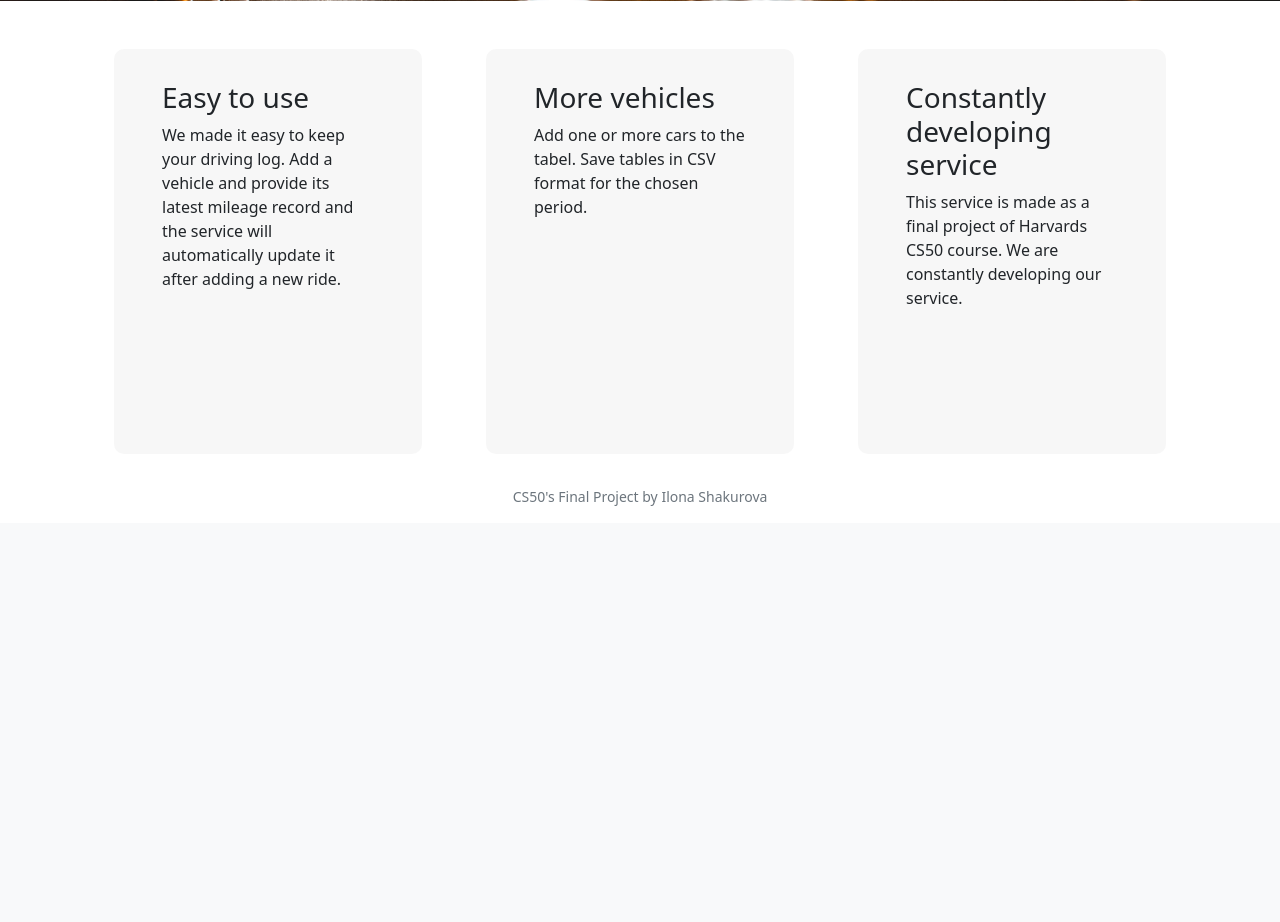
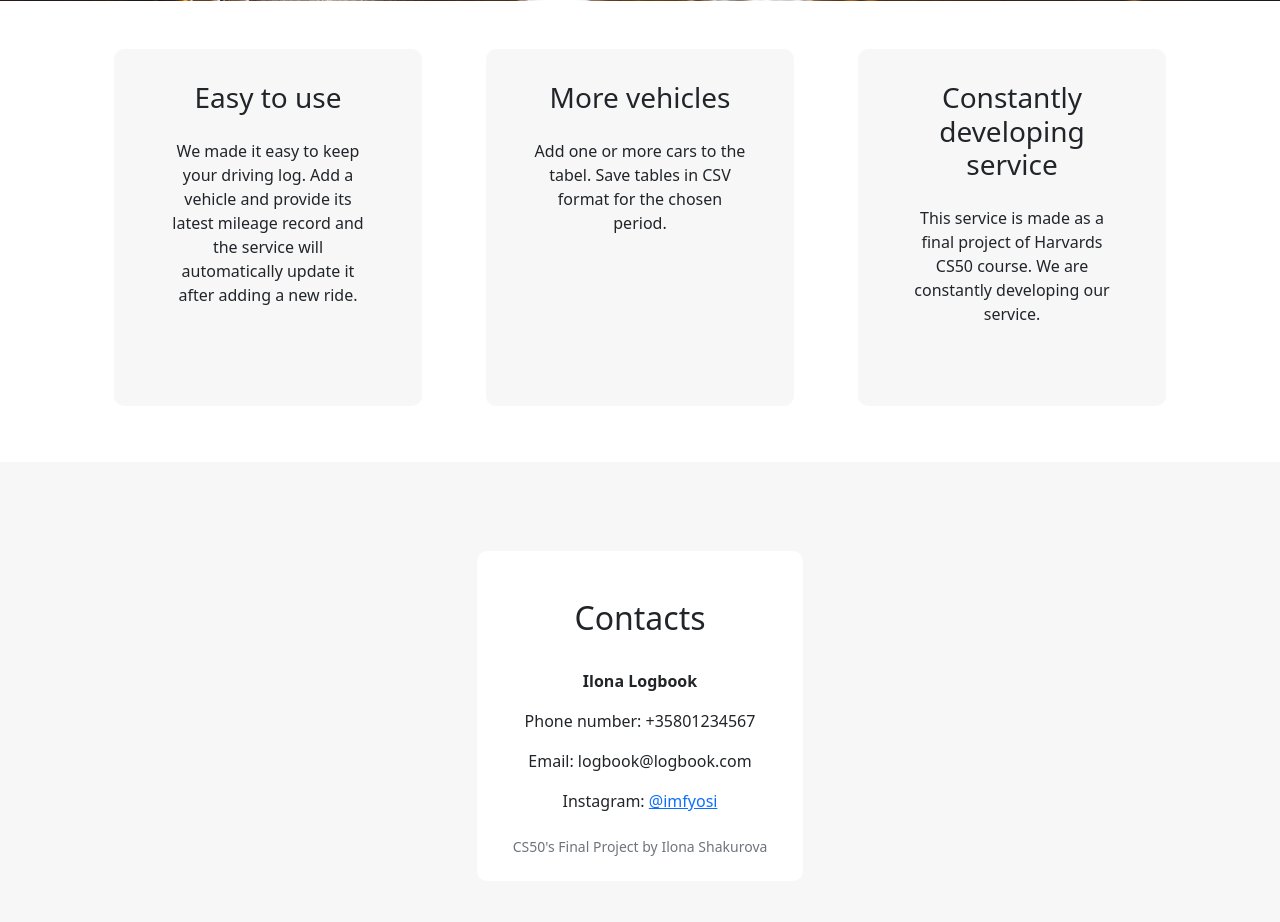
Before and after one commit to fglsn/logbook-cs50-final, a Flask app: page / in a window 1280 px wide. Shown: the part 543-1465 px from the top of the page. Before the commit the page ends 1049 px from the top, so only its background shows below. Run offline with Flask 2, Linux system fonts and the light colour scheme; some libraries are stand-ins or nearby versions.

Commit message:
Make pages responsive

```diff
--- a/static/style.css
+++ b/static/style.css
@@ -249,9 +306,41 @@
 }
 
 .story-column {
-    padding: 2rem 3rem 8rem 3rem;
+    padding: 2rem 3rem 4rem 3rem;
     background-color: rgba(201, 201, 201, 0.151);
     border-radius: 10px 10px 10px;
     margin: 2rem;
     width: 30%;
+    text-align: center;
 }
+
+.story-head {
+    margin-bottom: 1.5rem;
+}
+
+/*contact*/
+
+.contact {
+    margin-top: 1.5rem;
+    align-content: center;
+    background-color: rgba(201, 201, 201, 0.151);
+    width: 100%;
+    height: 35%;
+    text-align: center;
+    padding-top: 3rem;
+}
+
+.contact-info {
+    margin: auto;
+    display: flex;
+    flex-direction: column;
+    padding: 3rem;
+    background-color: white;
+    width: fit-content;
+    height: 80%;
+    border-radius: 10px 10px 10px;
+}
+
+.contact-head {
+    padding-bottom: 1.5rem;
+}
--- a/templates/index.html
+++ b/templates/index.html
@@ -15,6 +15,10 @@
             <div class="carousel-item pic-one active">
                 <div class="carousel-caption d-md-block">
                     <div class="caption-left">
+                        <div class="responsive-caption">
+                            <h1 class="responsive-head">This is LogBook</h1>
+                            <p>Create your driving logbook</p>
+                        </div>
                         <div class="caption-txt">
                             <h4 class="logbook">LogBook</h4>
                             <h1 class="capt-head">FREE TOOL</h1>
@@ -30,6 +34,9 @@
             <div class="carousel-item pic-two">
                 <div class="carousel-caption d-md-block">
                     <div class="caption-left">
+                        <div class="responsive-caption">
+                            <p>...and keep your rides well ordered</p>
+                        </div>
                         <div class="caption-txt">
                             <h4 class="logbook">LogBook</h4>
                             <h1 class="capt-head">EASY TO USE</h1>
@@ -80,4 +87,16 @@
         </div>
     </div>
 
+    <div class="container-fluid contact">
+        <div class="contact-info">
+            <div class="contact-head">
+                <h2>Contacts</h2>
+            </div>
+            <p style="font-weight: bold;">Ilona Logbook</p>
+            <p>Phone number: +35801234567</p>
+            <p>Email: logbook@logbook.com</p>
+            <p>Instagram: <a href="https://www.instagram.com/imfyosi/">@imfyosi</a> </p>
+        </div>
+    </div>
+
 {% endblock %}
--- a/templates/layout.html
+++ b/templates/layout.html
@@ -51,7 +51,7 @@
         </main>
 
         <footer class="footer small text-center mt-auto text-muted">
-            <div class="container">
+            <div class="container-fluid">
                 <p>CS50's Final Project by Ilona Shakurova</p>
             </div>
         </footer>
```
Also changed, not shown: other parts of static/style.css (+57 -0 lines).
